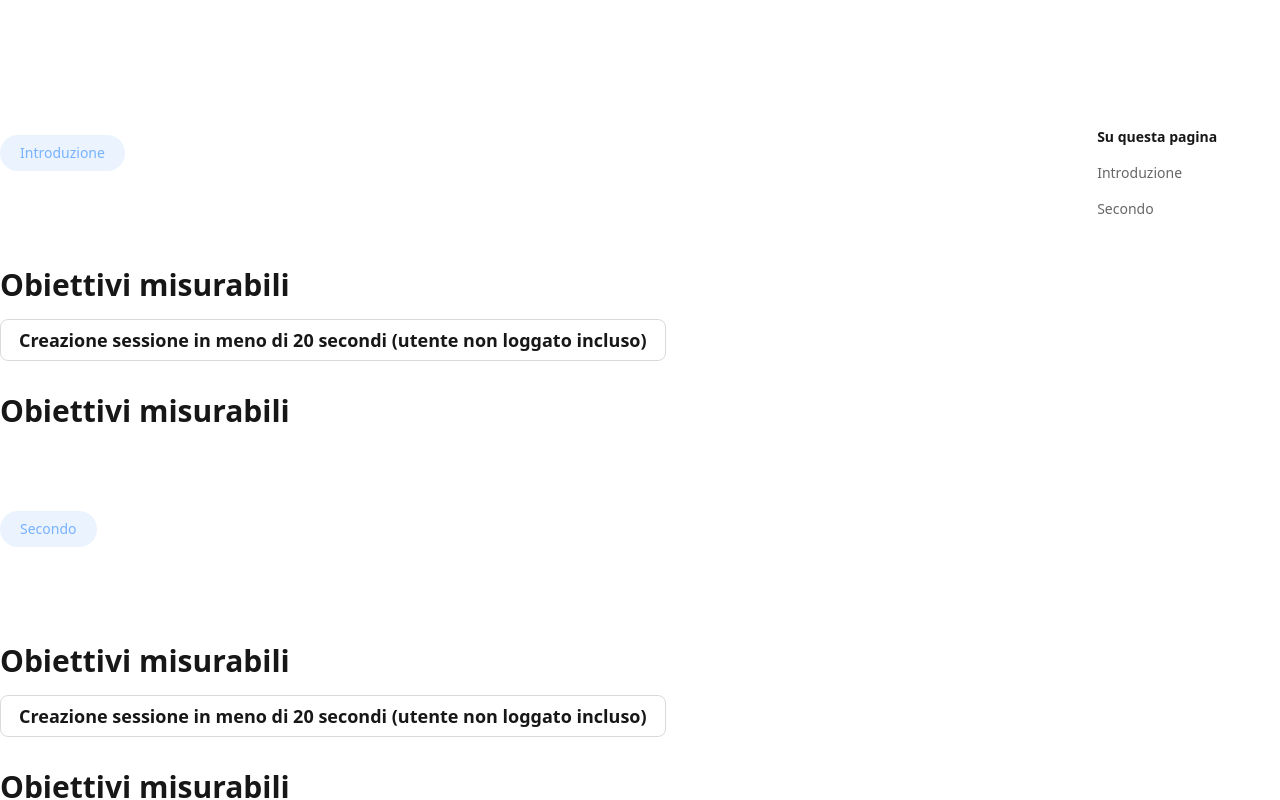
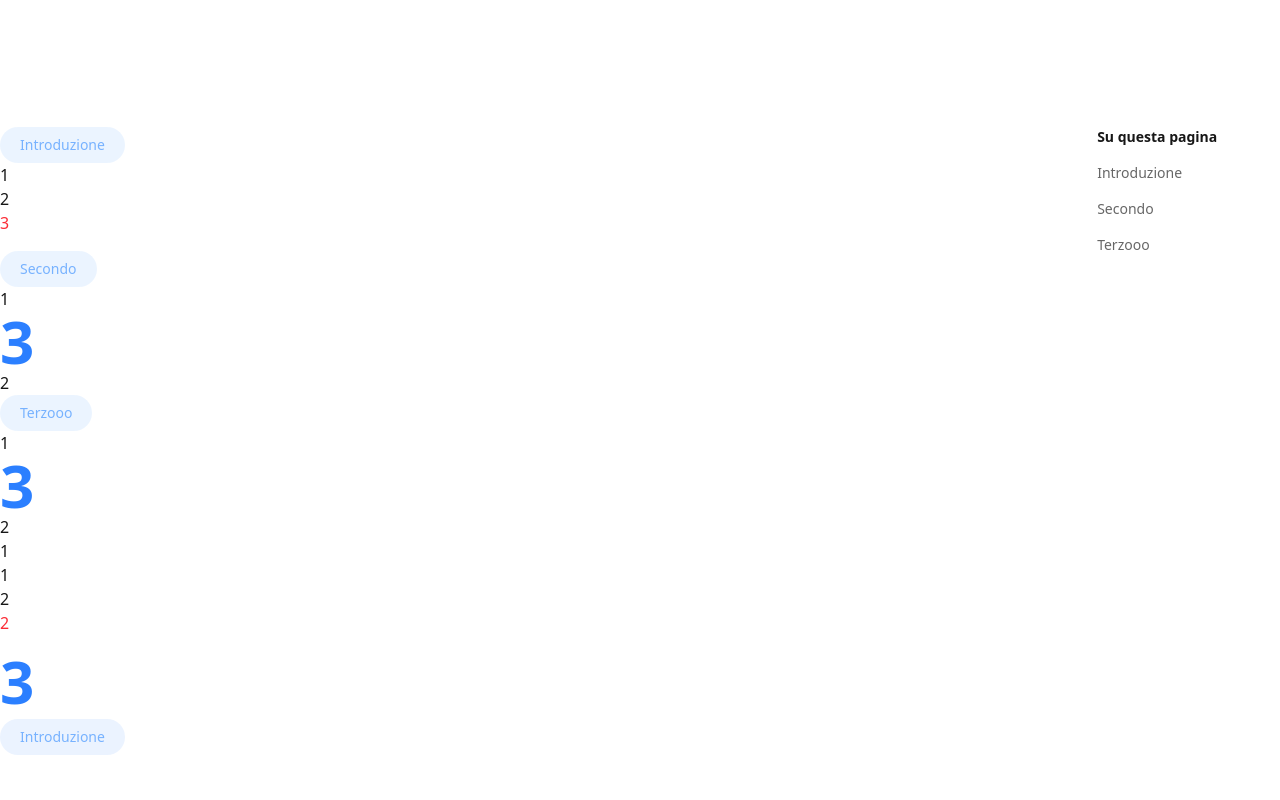
Before and after one commit to nicolocamassa/portfolio, a Next.js app: page /projects/demo-app in a window 1280 px wide. Shown: the part 1540-2340 px from the top of the page. Built offline with nearby package versions, Linux system fonts and the light colour scheme; a web font is replaced by a local one.

Commit message:
feat: add RenderBlocks for project detail page

```diff
--- a/app/content/blog-pages.ts
+++ b/app/content/blog-pages.ts
@@ -1,6 +1,6 @@
 import type { HeroContent } from "../components/sections/HeroSection";
 
-type ContentBlock =
+export type ContentBlock =
   | { type: "image"; src: string; alt?: string; caption?: string }
   | { type: "paragraph"; text: string }
   | { type: "badge"; text: string }
@@ -49,8 +49,23 @@ export const blogPages: BlogPage[] = [
         blocks: [
           { type: "paragraph", text: "1" },
           { type: "image", src: "/path.png", alt: "Cover" },
-          { type: "heading", level: 2, text: "3"},
+          { type: "heading", level: 1, text: "3"},
           { type: "paragraph", text: "2" },
+        ],
+      },
+            {
+        badge: "Terzooo",
+        id: "terzo",
+        blocks: [
+          { type: "paragraph", text: "1" },
+          { type: "image", src: "/path.png", alt: "Cover" },
+          { type: "heading", level: 1, text: "3"},
+          { type: "paragraph", text: "2" },
+          { type: "paragraph", text: "1" },
+          { type: "paragraph", text: "1" },
+          { type: "paragraph", text: "2" },
+          { type: "heading", level: 2, text: "2"},
+          { type: "heading", level: 1, text: "3"},
         ],
       },
     ],
--- a/app/projects/[slug]/page.tsx
+++ b/app/projects/[slug]/page.tsx
@@ -6,7 +6,7 @@ import Badge from "@/app/components/ui/Badge";
 import NavItem from "@/app/components/ui/NavItem";
 import Toc from "@/app/components/ui/TableOfContents";
 import { blogPages } from "@/app/content/blog-pages";
-
+import type { ContentBlock } from "@/app/content/blog-pages";
 
 export default async function ProjectPage({
   params,
@@ -22,37 +22,54 @@ export default async function ProjectPage({
   return (
     <>
       <HeroSection content={blogPages[index].hero}></HeroSection>
+
       <Container>
         <Section>
           <div className="flex flex-col gap-20 lg:flex-row xl:gap-40">
             <div className="w-full order-2 lg:order-1">
+
+              {/* RENDERING DEI BLOCCHI */}
+              {blogPages[index].sections?.map((s) => (
+                <>
+                  {s.badge ? <Badge>{s.badge}</Badge> : null}
+                  <RenderBlocks blocks={s.blocks} />
+                </>
+              ))}
+
               {/* CONTENUTO DEL MAIN */}
               <Stack className="items-start">
-
                 {/* TODO: Stack potrebbe essere item start di default? */}
                 {blogPages[index].sections?.length ? (
                   <Stack gap="xl">
                     {blogPages[index].sections.map((section) => (
-
                       <Stack className="items-start">
                         <div className="sticky bg-white top-15 md:top-3 md:z-100 py-2 w-full h-full">
-                            <Badge className="bg-[#EBF3FF]">{ section.badge }</Badge>
+                          <Badge className="bg-[#EBF3FF]">
+                            {section.badge}
+                          </Badge>
                         </div>
 
-
                         <Stack gap="sm">
-                            <h2 className="md:max-w-full!">{ section.title }</h2> {/* TODO: Style titolo blog section diverso da titolo home section (w-full in blog) */}
-                            <p>{ section.description }</p>
+                          <h2 className="md:max-w-full!">{section.title}</h2>{" "}
+                          {/* TODO: Style titolo blog section diverso da titolo home section (w-full in blog) */}
+                          <p>{section.description}</p>
                         </Stack>
 
                         <Stack gap="xs" className="items-start">
-                              <h3 className="text-3xl font-bold">Obiettivi misurabili</h3>
-                              <Badge type="list" size="sm">Creazione sessione in meno di 20 secondi (utente non loggato incluso)</Badge>
+                          <h3 className="text-3xl font-bold">
+                            Obiettivi misurabili
+                          </h3>
+                          <Badge type="list" size="sm">
+                            Creazione sessione in meno di 20 secondi (utente non
+                            loggato incluso)
+                          </Badge>
                         </Stack>
 
                         <Stack gap="xs">
-                              <h3 className="text-3xl font-bold">Obiettivi misurabili</h3>
-                              <p>{ section.description }</p>
+                          <h3 className="text-3xl font-bold">
+                            Obiettivi misurabili
+                          </h3>
+                          <p>{section.description}</p>
                         </Stack>
                       </Stack>
                     ))}
@@ -66,10 +83,11 @@ export default async function ProjectPage({
               {blogPages[index].sections?.length ? (
                 <Stack gap="xs">
                   {blogPages[index].sections.map((section) => (
-                    <NavItem href={`#${section.badge}`}>{ section.badge }</NavItem>
+                    <NavItem href={`#${section.badge}`}>
+                      {section.badge}
+                    </NavItem>
                   ))}
                 </Stack>
-
               ) : null}
             </Toc>
           </div>
@@ -78,3 +96,27 @@ export default async function ProjectPage({
     </>
   );
 }
+
+function RenderBlocks({ blocks }: { blocks: ContentBlock[] }) {
+  return (
+    <>
+      {blocks.map((b, i) => {
+        switch (b.type) {
+          case "heading":
+            return b.level === 2 ? (
+              <h3 className="text-red-500 mb-(--space-xs)" key={i} id={b.id}>
+                {b.text}
+              </h3>
+            ) : (
+              <h2 className="text-blue-500" key={i} id={b.id}>
+                {b.text}
+              </h2>
+            );
+
+          case "paragraph":
+            return <p>{b.text}</p>;
+        }
+      })}
+    </>
+  );
+}
```
Lines whose indentation alone changed are shown as unchanged.
